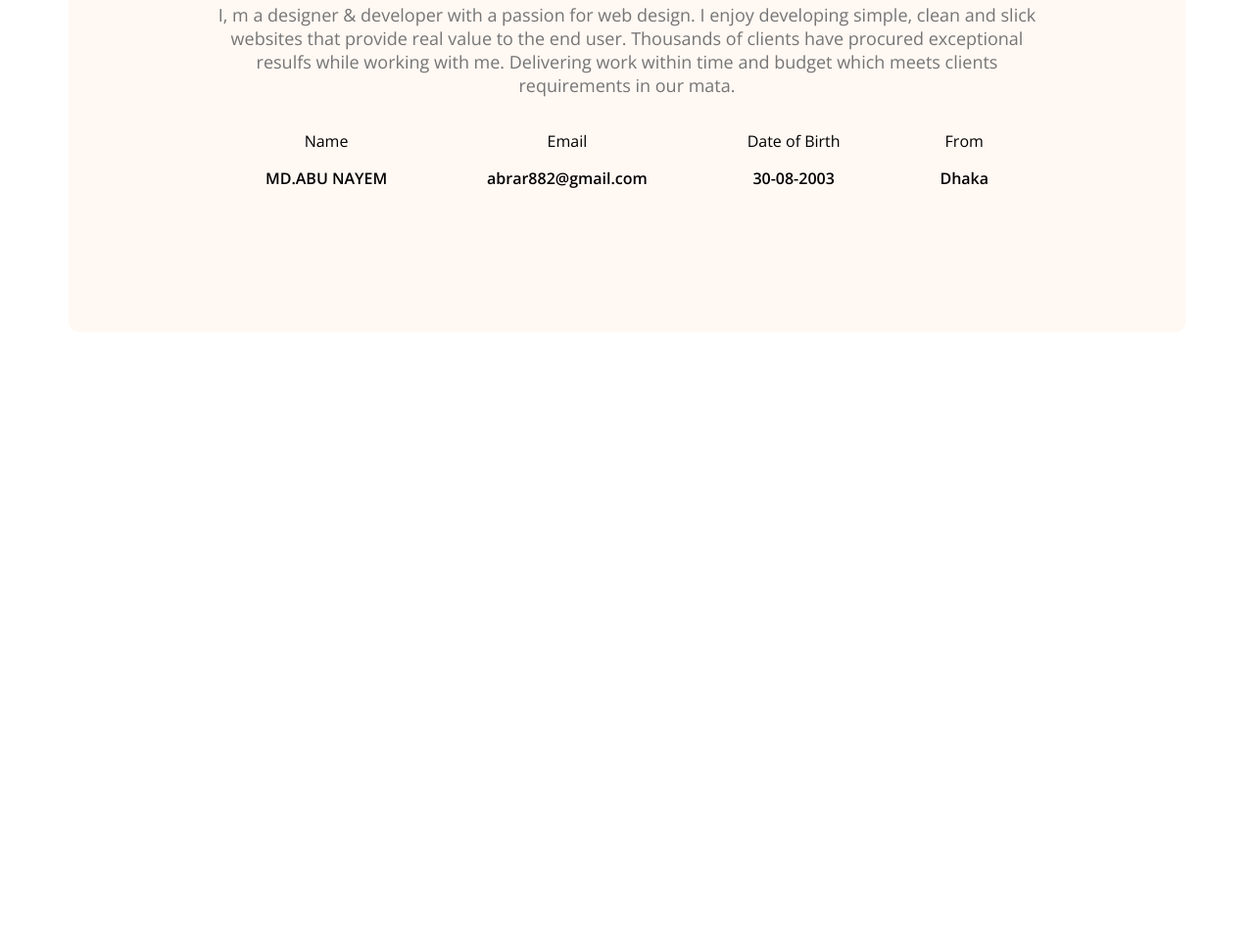
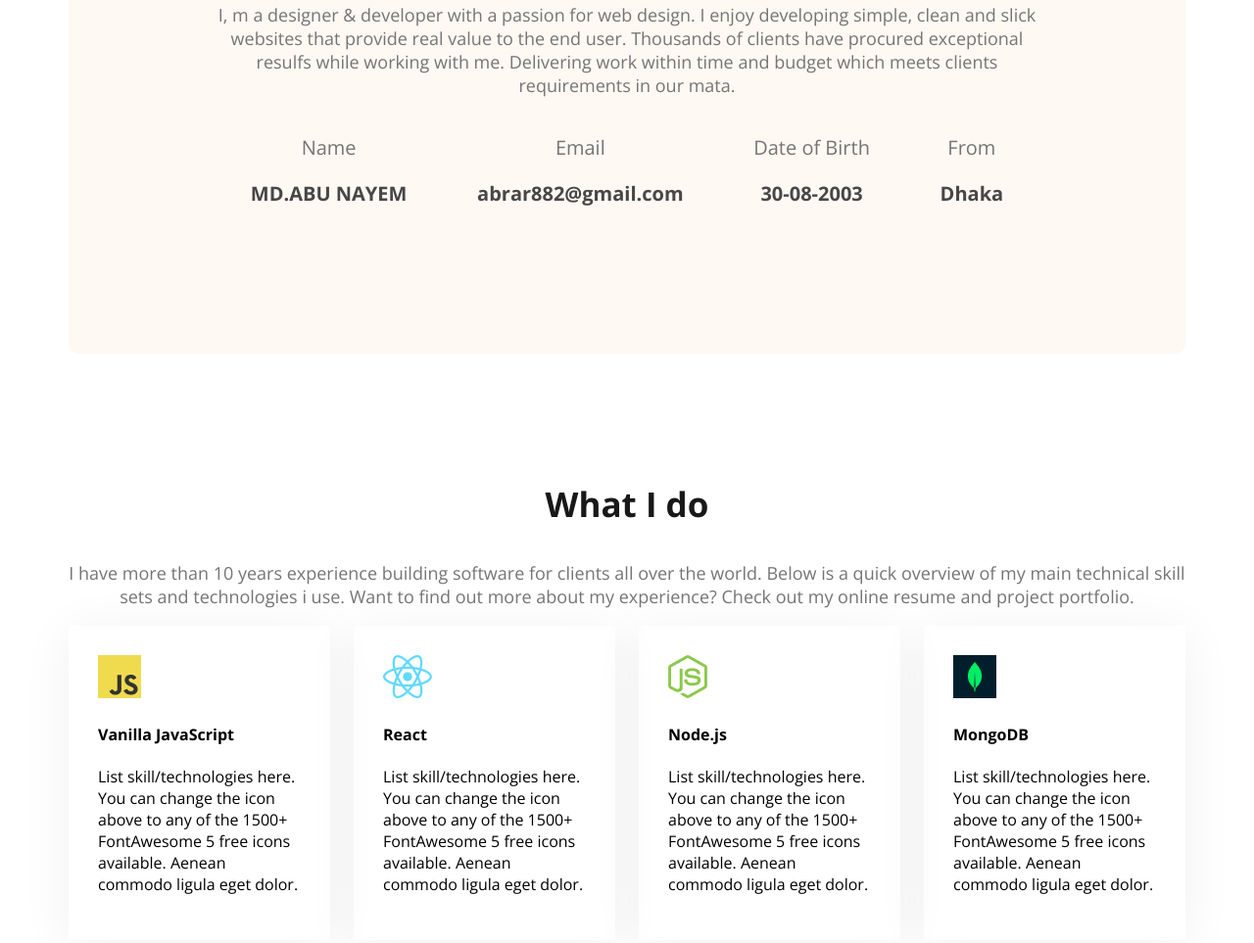
Before and after one commit to abrarnayem882/Web-dev-portfolio, a plain HTML site: page index.html in a window 1280 px wide. Shown: the part 1214-2177 px from the top of the page at 98% size. Before the commit the page ends 1561 px from the top, so only its background shows below. Drawn offline with nearby package versions, Linux system fonts and the light colour scheme.

Commit message:
What i do finished

```diff
--- a/index.html
+++ b/index.html
@@ -59,6 +59,35 @@
                 </div>
             </div>
         </section>
+        <!-- what i do section start -->
+        <section class="skills">
+            <h3 class="section-title text-center">What I do</h3>
+            <p class="section-description text-center">I have more than 10 years experience building software for clients all over the world. Below is a quick overview of my main technical skill sets and technologies i use. Want to find out more about my experience? Check out my online resume and project portfolio.</p>
+
+        <div class="skills-container">
+            <!-- .skill*4>img+h4.skill-title+p.skill-description -->
+            <div class="skill">
+                <img src="images/icons/js.png" alt="">
+                <h4 class="skill-title">Vanilla JavaScript</h4>
+                <p class="skill-description">List skill/technologies here. You can change the icon above to any of the 1500+ FontAwesome 5 free icons available. Aenean commodo ligula eget dolor.</p>
+            </div>
+            <div class="skill">
+                <img src="images/icons/react.png" alt="">
+                <h4 class="skill-title">React</h4>
+                <p class="skill-description">List skill/technologies here. You can change the icon above to any of the 1500+ FontAwesome 5 free icons available. Aenean commodo ligula eget dolor.</p>
+            </div>
+            <div class="skill">
+                <img src="images/icons/nodejs.png" alt="">
+                <h4 class="skill-title">Node.js</h4>
+                <p class="skill-description">List skill/technologies here. You can change the icon above to any of the 1500+ FontAwesome 5 free icons available. Aenean commodo ligula eget dolor.</p>
+            </div>
+            <div class="skill">
+                <img src="images/icons/mongo.png" alt="">
+                <h4 class="skill-title">MongoDB</h4>
+                <p class="skill-description">List skill/technologies here. You can change the icon above to any of the 1500+ FontAwesome 5 free icons available. Aenean commodo ligula eget dolor.</p>
+            </div>
+        </div>
+        </section>
     </main>
     <footer>
 
--- a/styles/portfolio.CSS
+++ b/styles/portfolio.CSS
@@ -39,6 +39,10 @@
 .section-description{
     font-size: 18px;
     color: #757575;
+}
+
+.text-center{
+    text-align: center;
 }
 
 /* header */
@@ -108,20 +112,42 @@ main{
     margin: 0 auto;
 }
 
+main section {
+    margin-top: 130px;
+    margin-bottom: 130px;
+}
+
 
 /* about styles */
 .about{
     border-radius: 10px;
     padding: 130px 150px;
     text-align: center;
-    margin-top: 130px;
+}
+
+.item-title{
+    font-size: 20px;
+    color: #757575;
 }
 
 .item-description{
-    font-weight: 600;
+    font-weight: bold;
+    color: #474747;
+    font-size: 20px;
 }
 
 .about-items{
     display: flex;
     justify-content: space-around;
 }
+
+/* skills section styles */
+.skills-container{
+    display: flex;
+    gap: 24px;
+}
+
+.skill{
+    padding: 30px;
+    box-shadow: 0px 6px 50px 0px rgba(0, 0, 0, 0.06);
+}
```
